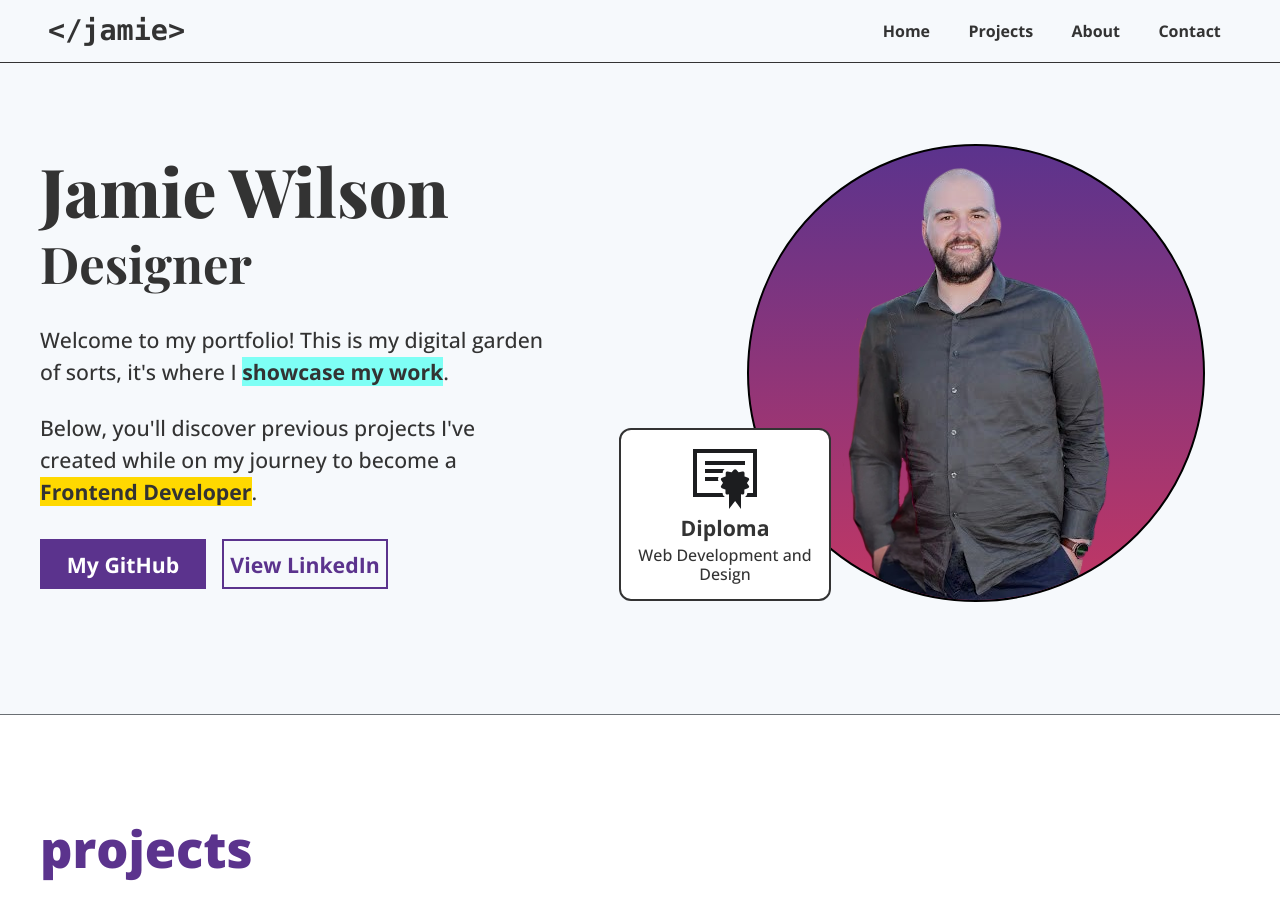
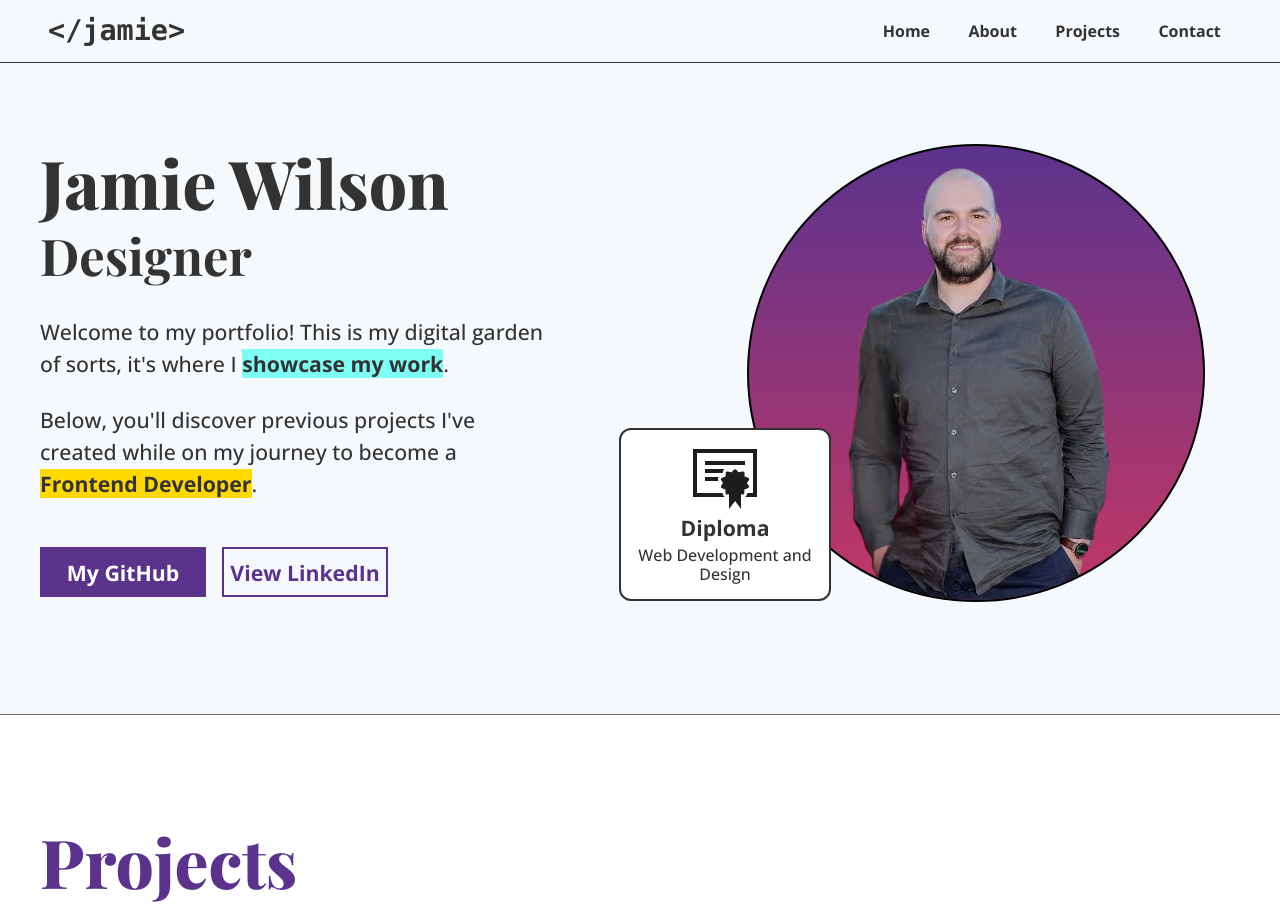
Before and after one commit to dottereldesign/jamie_wilson_portfolio, a plain HTML site: page index.html in a window 1280 px wide. Shown: the top 908 px of the page. Drawn offline with nearby package versions, Linux system fonts and the light colour scheme.

Commit message:
Clean code.

```diff
--- a/css/style.css
+++ b/css/style.css
@@ -238,7 +238,7 @@ h1 {
 
 .main_content_btn-container {
   display: flex;
-  margin-top: 32px;
+  margin-top: 48px;
 }
 
 .main_hero {
@@ -443,12 +443,18 @@ main p .highlight-gold::before {
   }
 }
 
+/* section - my story */
+.story {
+  margin-top: 64px;
+  scroll-margin-top: 4.5em;
+}
+
 /* section - project */
-.project h2 {
-  font-family: var(--ff-primary-200);
-  font-size: var(--fs-800);
+section h2 {
+  font-family: var(--ff-primary-100);
+  font-size: var(--fs-900);
   color: var(--clr-primary-100);
-  font-weight: var(--fw-black);
+  font-weight: var(--fw-extra-bold);
 
   width: min(100%, 1200px);
   margin: 0 auto;
@@ -573,6 +579,7 @@ footer {
   color: var(--clr-neutral-300);
   background-color: var(--clr-neutral-200);
   border-top: 1px solid rgb(160, 160, 160);
+  margin-top: 128px;
 }
 
 .footer_wrapper {
--- a/index.html
+++ b/index.html
@@ -28,8 +28,8 @@
       <div class="navbar-links">
         <ul>
           <li><a href="index.html">Home</a></li>
+          <li><a href="#story_id">About</a></li>
           <li><a href="#project_id">Projects</a></li>
-          <li><a href="#">About</a></li>
           <li><a href="mailto:howemanning@gmail.com" target="_blank">Contact</a></li>
         </ul>
       </div>
@@ -78,9 +78,13 @@
       </div>
     </div>
   </main>
+  <!--
+  <section id="story_id" class="story">
+    <h2>My Story</h2>
+  </section> -->
 
   <section id="project_id" class="project">
-    <h2>projects</h2>
+    <h2>Projects</h2>
     <div id="project_id" class="project_card-wrapper">
 
       <article class="project_card">
```
